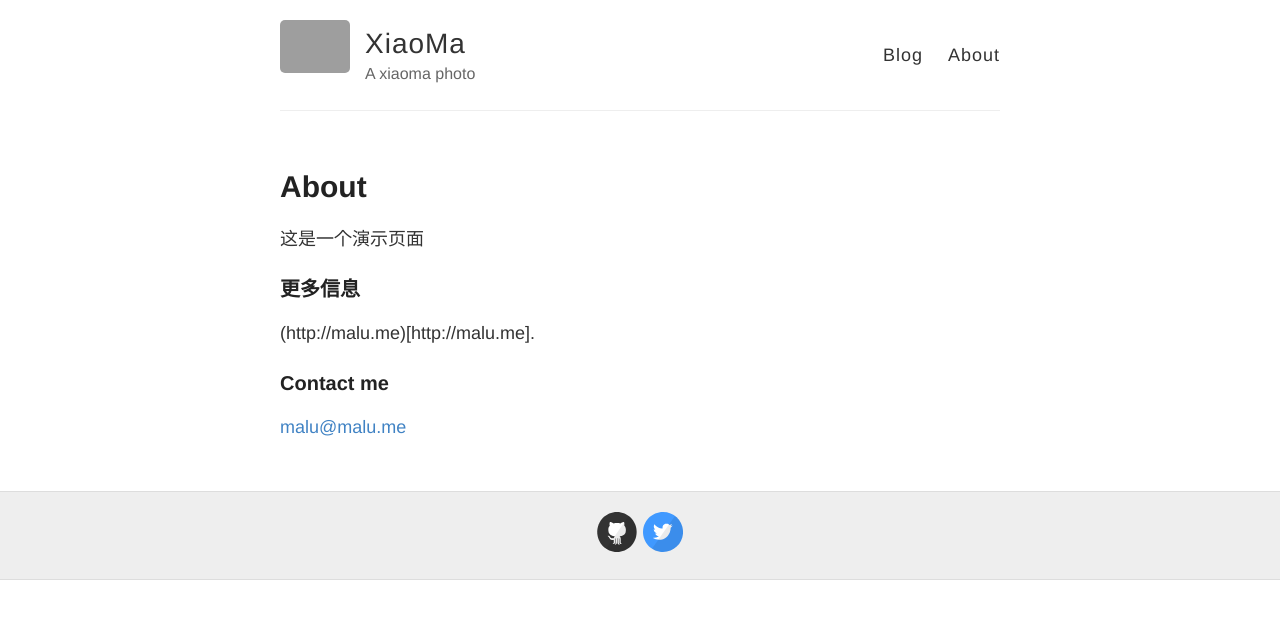
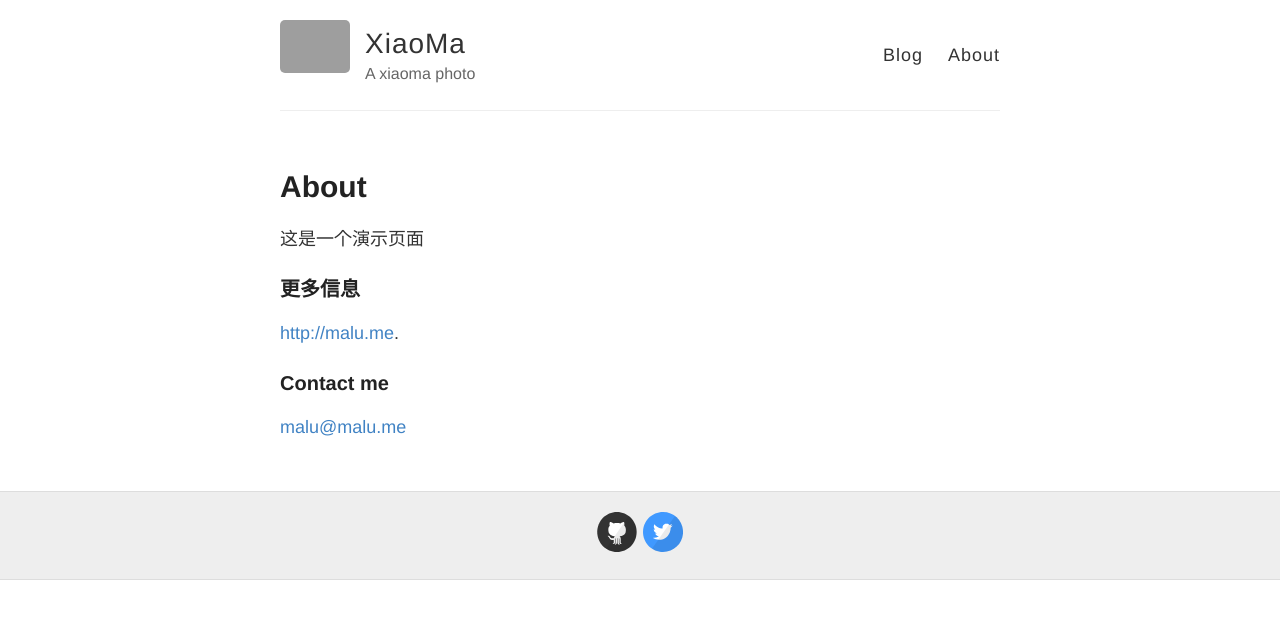
Before and after one commit to pingmalu/pingmalu.github.io, a Jekyll site: the page built from about.md, in a window 1280 px wide. Shown: the top 619 px of the page. Built offline with Jekyll 4.4.1, drawn with Linux system fonts in a browser that asks for light colours; Markdown is read by kramdown in place of the engine named in the settings; grey boxes are pictures that could not be loaded.

Commit message:
Update about.md

```diff
--- a/about.md
+++ b/about.md
@@ -8,7 +8,7 @@ permalink: /about/
 
 ### 更多信息
 
-(http://malu.me)[http://malu.me].
+[http://malu.me](http://malu.me).
 
 ### Contact me
 
```
